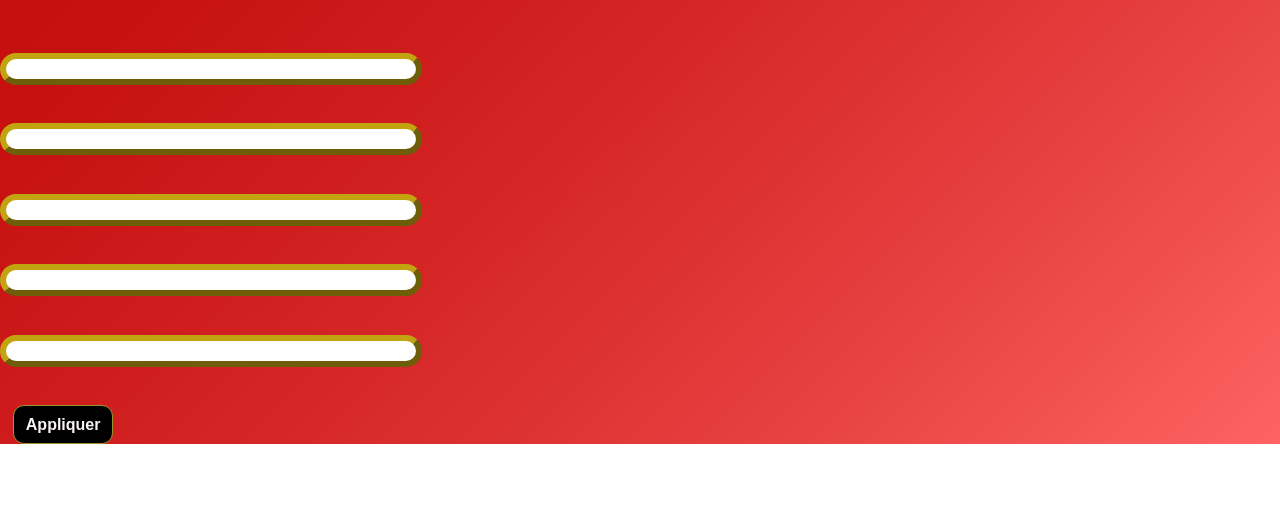
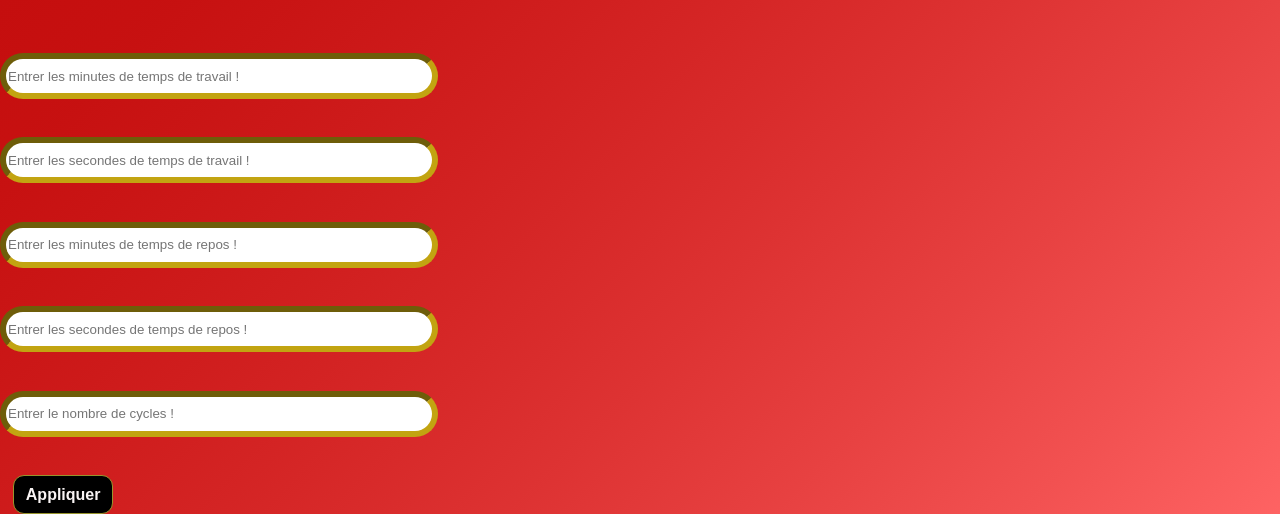
Before and after one commit to hpottier272/pomodoro_hugo, a plain HTML site: page index.html in a window 1280 px wide. Shown: the part 829-1343 px from the top of the page. Before the commit the page ends 1273 px from the top, so only its background shows below. Drawn offline with Linux system fonts and the light colour scheme.

Commit message:
reglage pour test resposive et norme v5

```diff
--- a/index.html
+++ b/index.html
@@ -21,11 +21,11 @@
         <p><br></p>
         <p class = "text_chono">Réglage du chonomètre : </p>
         <p>Par défault : 25 minutes de travail et 5 minutes de repos avec 10 répétitions </p>
-        <input type = "button" id="min_tr" alt="saisi minute de travail" size = "35" placeholder = "Entrer les minutes de temps de travail !"/>
-        <input type = "button" id="sec_tr" alt="saisi seconde de travail" size = "35" placeholder = "Entrer les secondes de temps de travail !"/>
-        <input type = "button" id="min_rp" alt="saisi minute de repos" size = "35" placeholder = "Entrer les minutes de temps de repos !"/>
-        <input type = "button" id="sec_rp" alt="saisi seconde de repos" size = "35" placeholder = "Entrer les secondes de temps de repos !"/>
-        <input type = "button" id="repeti" alt="saisi nombre de repetion" size = "35" placeholder = "Entrer le nombre de cycles !"/>
-        <button type = "button" id = "maj" type = "button" onclick="valid()">Appliquer</button>
+        <input type = "number" id="min_tr" placeholder = "Entrer les minutes de temps de travail !"/>
+        <input type = "number" id="sec_tr" placeholder = "Entrer les secondes de temps de travail !"/>
+        <input type = "number" id="min_rp" placeholder = "Entrer les minutes de temps de repos !"/>
+        <input type = "number" id="sec_rp" placeholder = "Entrer les secondes de temps de repos !"/>
+        <input type = "number" id="repeti" placeholder = "Entrer le nombre de cycles !"/>
+        <button type = "button" id = "maj" onclick="valid()">Appliquer</button>
 </body>
 </html>
```
